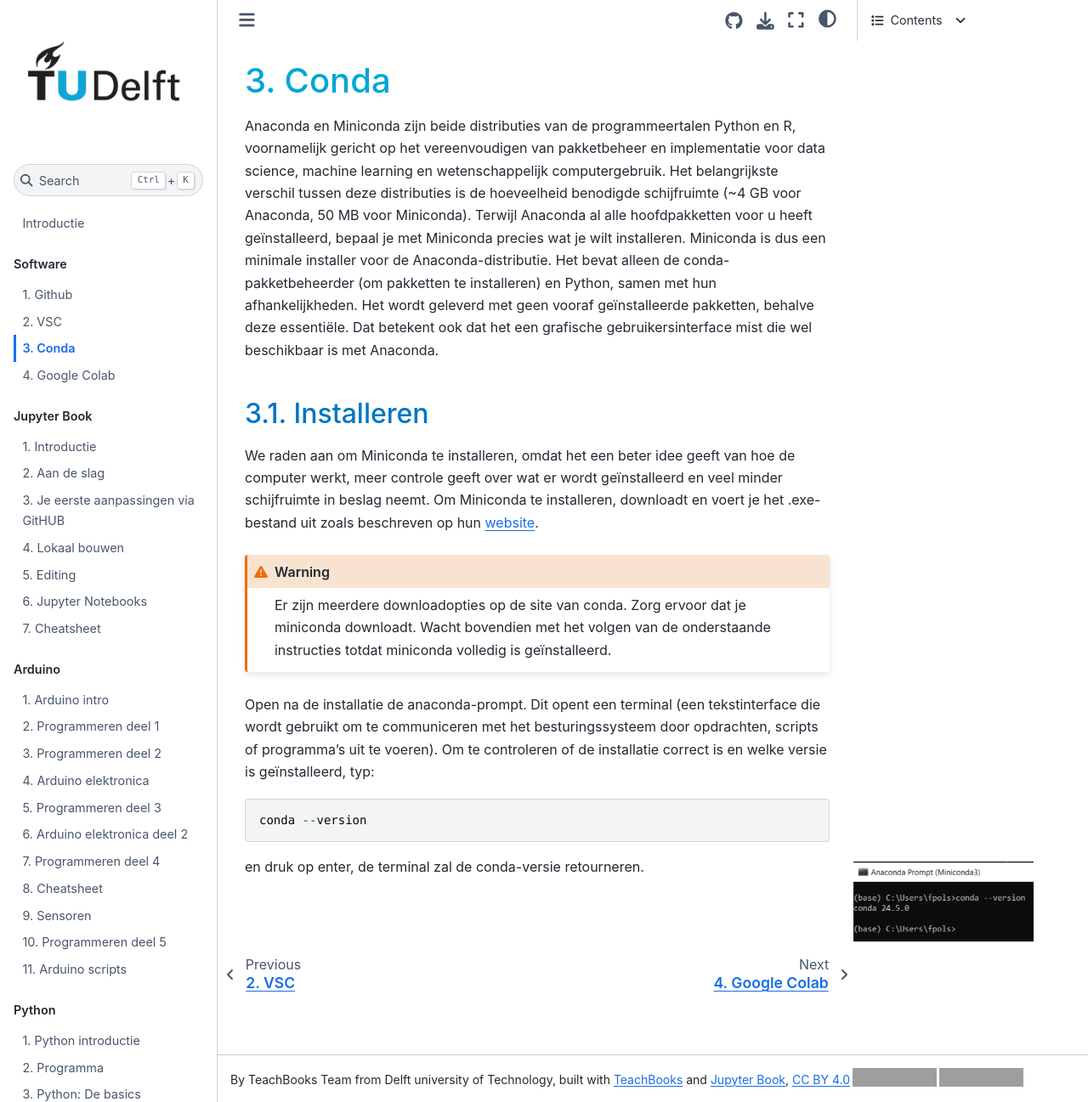
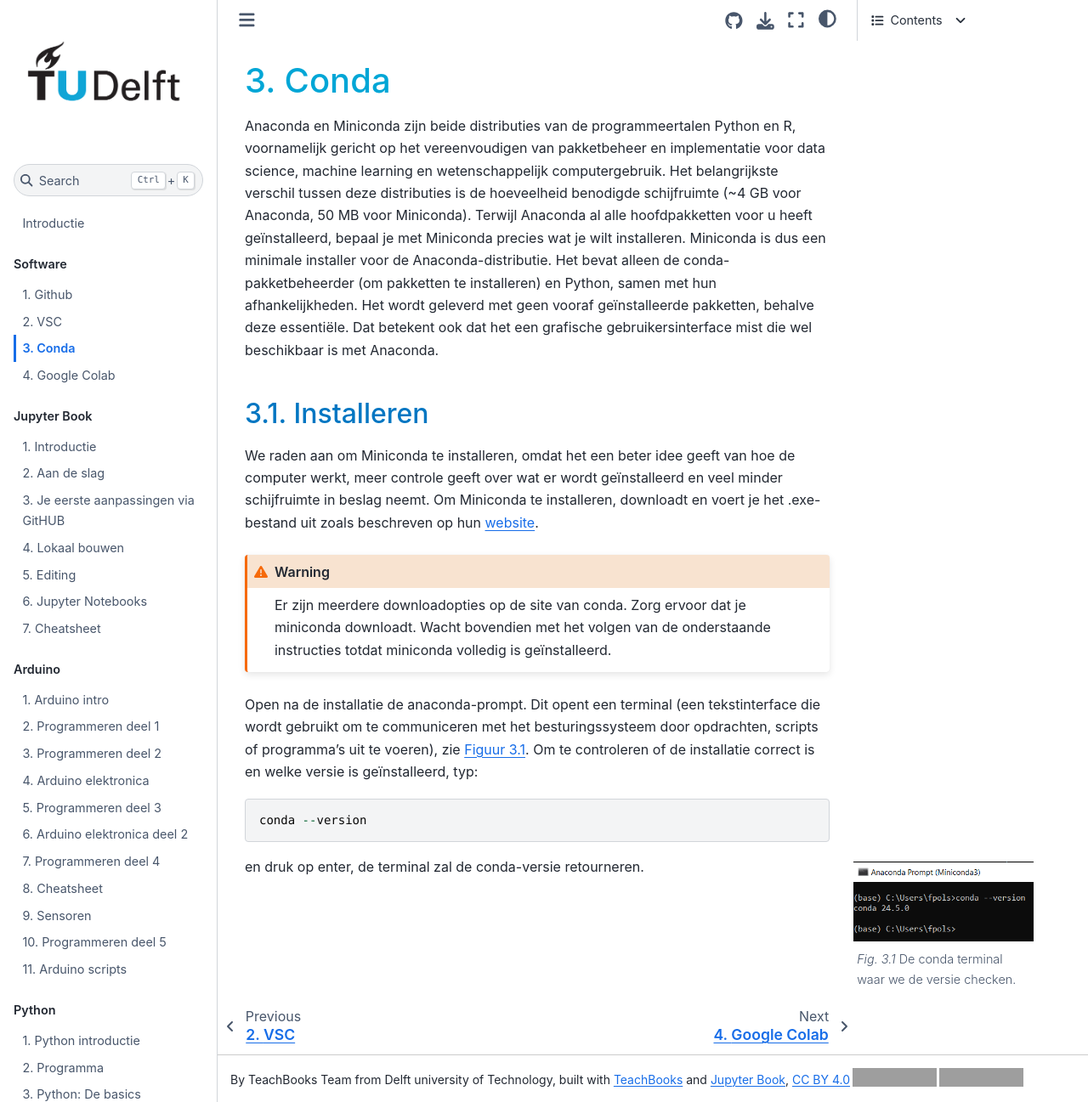
Before and after one commit to TUD-SEEd/betasteunpunt, a Jupyter Book: the page built from book/Software/Anaconda.md, in a window 1280 px wide and 1297 px high. Shown: the whole window at 85% size. Built offline with Jupyter Book 1.0.4 settings and Sphinx 7.4.7 and the Sphinx Book theme 1.1.4, drawn with Linux system fonts in a browser that asks for light colours; comment, search, counter and statistics services are not loaded; grey boxes are pictures that could not be loaded.

Commit message:
breadboard

````diff
--- a/book/Software/Anaconda.md
+++ b/book/Software/Anaconda.md
@@ -9,15 +9,19 @@
 Er zijn meerdere downloadopties op de site van conda. Zorg ervoor dat je miniconda downloadt. Wacht bovendien met het volgen van de onderstaande instructies totdat miniconda volledig is geïnstalleerd.
 ```
 
-Open na de installatie de anaconda-prompt. Dit opent een terminal (een tekstinterface die wordt gebruikt om te communiceren met het besturingssysteem door opdrachten, scripts of programma's uit te voeren). Om te controleren of de installatie correct is en welke versie is geïnstalleerd, typ:
+Open na de installatie de anaconda-prompt. Dit opent een terminal (een tekstinterface die wordt gebruikt om te communiceren met het besturingssysteem door opdrachten, scripts of programma's uit te voeren), zie {numref}`Figuur {number} <fig_condaversion>`. Om te controleren of de installatie correct is en welke versie is geïnstalleerd, typ:
 
 ```{code}
 conda --version
 ```
 
 ```{figure} condaversion.PNG
-:figclass: margin
-:width: 100%
+---
+name: fig_condaversion
+figclass: margin
+width: 100%
+---
+De conda terminal waar we de versie checken.
 ```
 
 en druk op enter, de terminal zal de conda-versie retourneren.
````
Also changed, not shown: book/Arduino/Figures/Breadboardopen.PNG, 1 other file.
